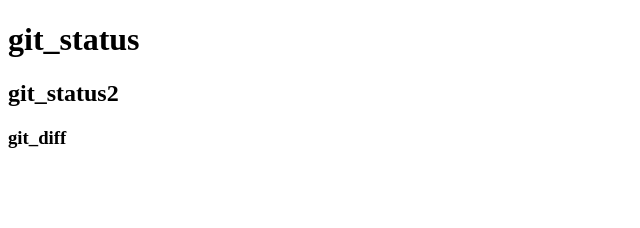
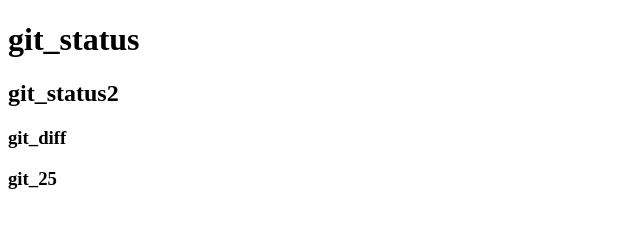
Before and after one commit to taichi0608/git_tutorial, a plain HTML site: page git_tutorial/index.html in a window 1280 px wide. Shown: the full height of the page, 0-640 px from the left. Drawn offline with Linux system fonts and the light colour scheme.

Commit message:
25にち
エラーが出たため

```diff
--- a/git_tutorial/index.html
+++ b/git_tutorial/index.html
@@ -10,6 +10,7 @@
     <h1>git_status</h1>
     <h2>git_status2</h2>
     <h3>git_diff</h3>
+    <h3>git_25</h3>
 
 </body>
 </html>
```
